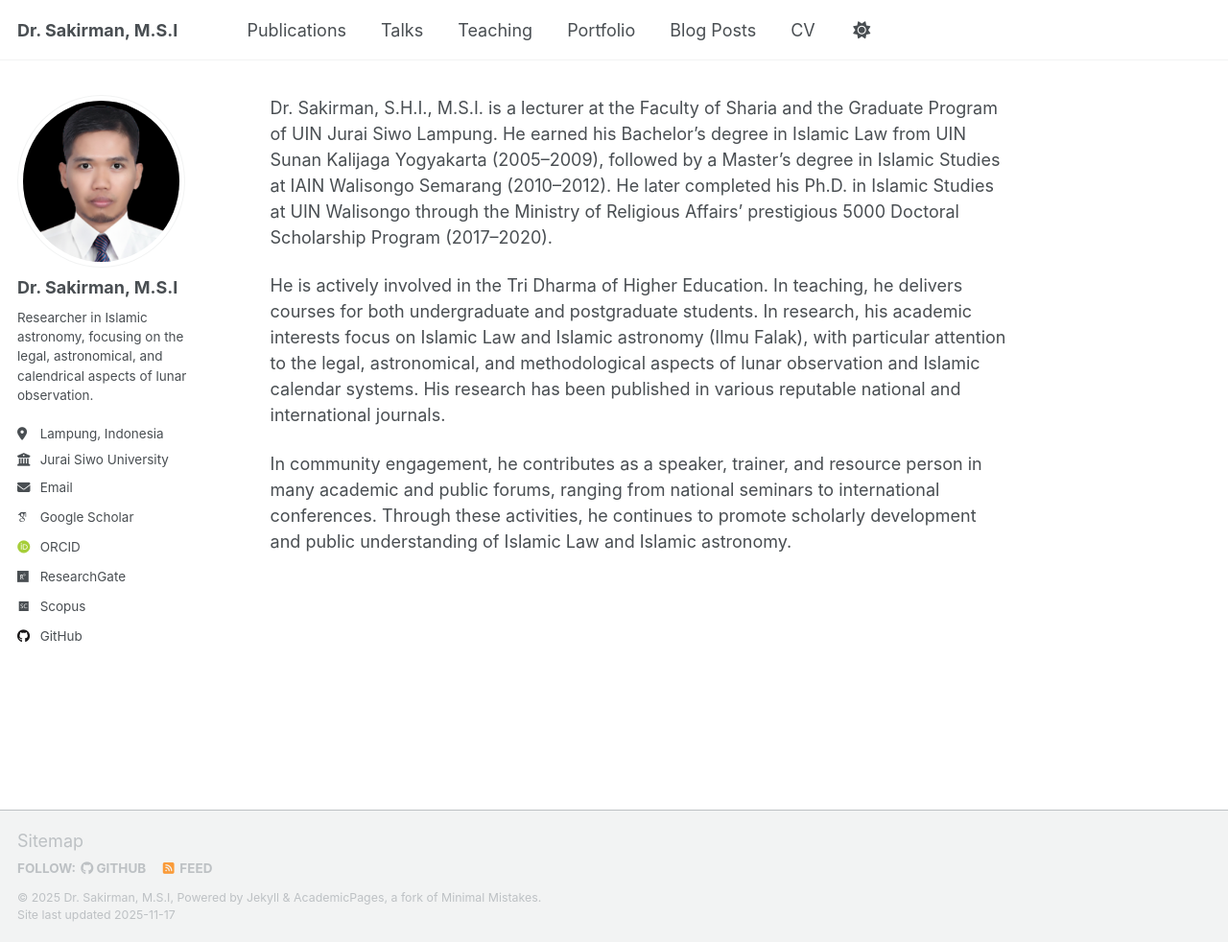
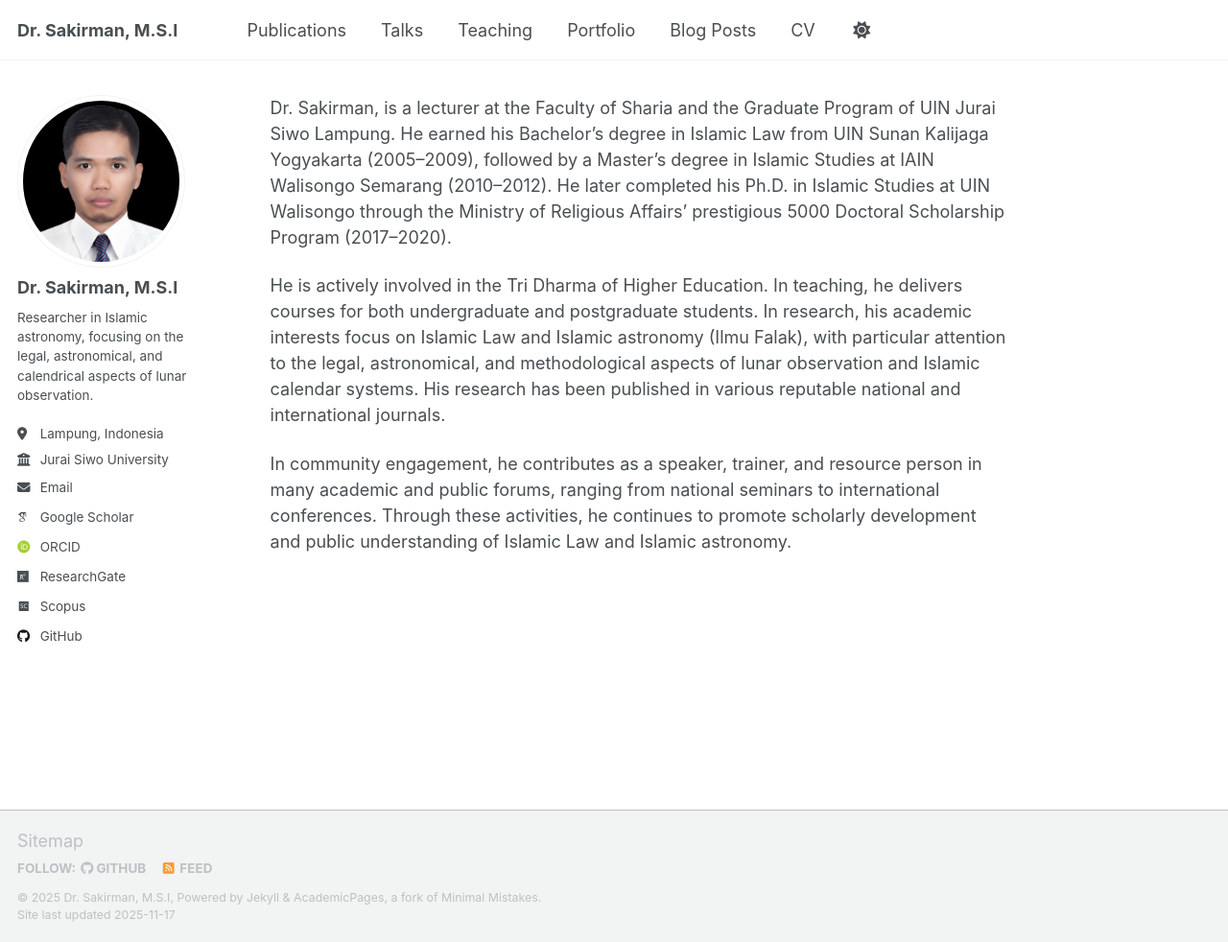
Before and after one commit to sakir-man/sakir-man.github.io, a Jekyll site: the page built from _pages/about.md, in a window 1280 px wide and 982 px high. Shown: the whole window at 96% size. Built offline with Jekyll 4.4.1, drawn with Linux system fonts in a browser that asks for light colours; some web fonts are replaced; a script that is not in the unit is left out.

```diff
--- a/_pages/about.md
+++ b/_pages/about.md
@@ -7,7 +7,7 @@ redirect_from:
   - /about.html
 ---
 
-Dr. Sakirman, S.H.I., M.S.I. is a lecturer at the Faculty of Sharia and the Graduate Program of UIN Jurai Siwo Lampung. He earned his Bachelor’s degree in Islamic Law from UIN Sunan Kalijaga Yogyakarta (2005–2009), followed by a Master’s degree in Islamic Studies at IAIN Walisongo Semarang (2010–2012). He later completed his Ph.D. in Islamic Studies at UIN Walisongo through the Ministry of Religious Affairs’ prestigious 5000 Doctoral Scholarship Program (2017–2020).
+Dr. Sakirman, is a lecturer at the Faculty of Sharia and the Graduate Program of UIN Jurai Siwo Lampung. He earned his Bachelor’s degree in Islamic Law from UIN Sunan Kalijaga Yogyakarta (2005–2009), followed by a Master’s degree in Islamic Studies at IAIN Walisongo Semarang (2010–2012). He later completed his Ph.D. in Islamic Studies at UIN Walisongo through the Ministry of Religious Affairs’ prestigious 5000 Doctoral Scholarship Program (2017–2020).
 
 He is actively involved in the Tri Dharma of Higher Education. In teaching, he delivers courses for both undergraduate and postgraduate students. In research, his academic interests focus on Islamic Law and Islamic astronomy (Ilmu Falak), with particular attention to the legal, astronomical, and methodological aspects of lunar observation and Islamic calendar systems. His research has been published in various reputable national and international journals.
 
```
